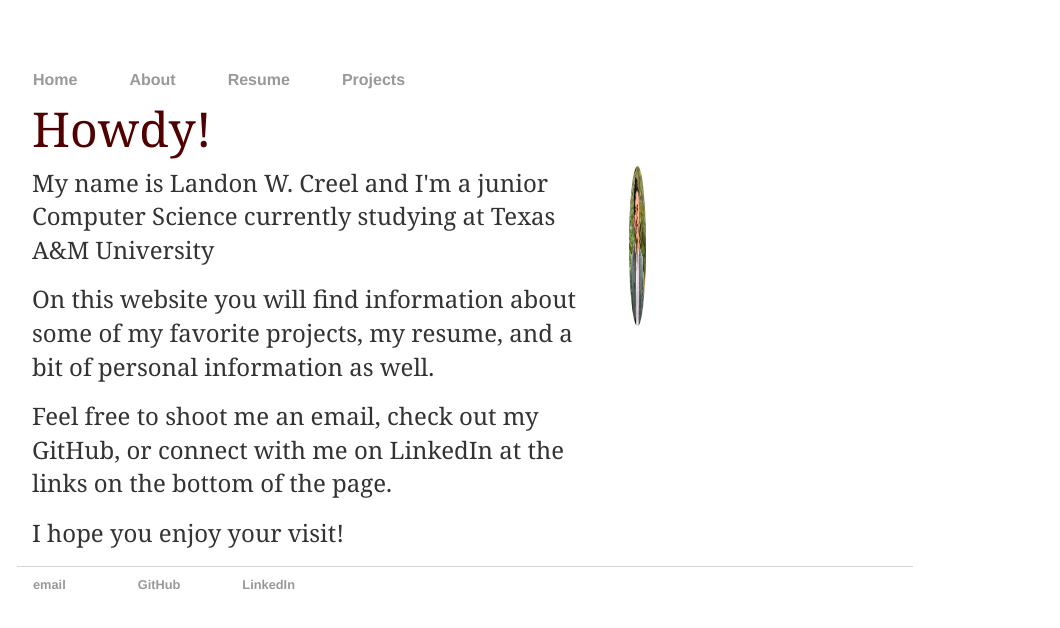
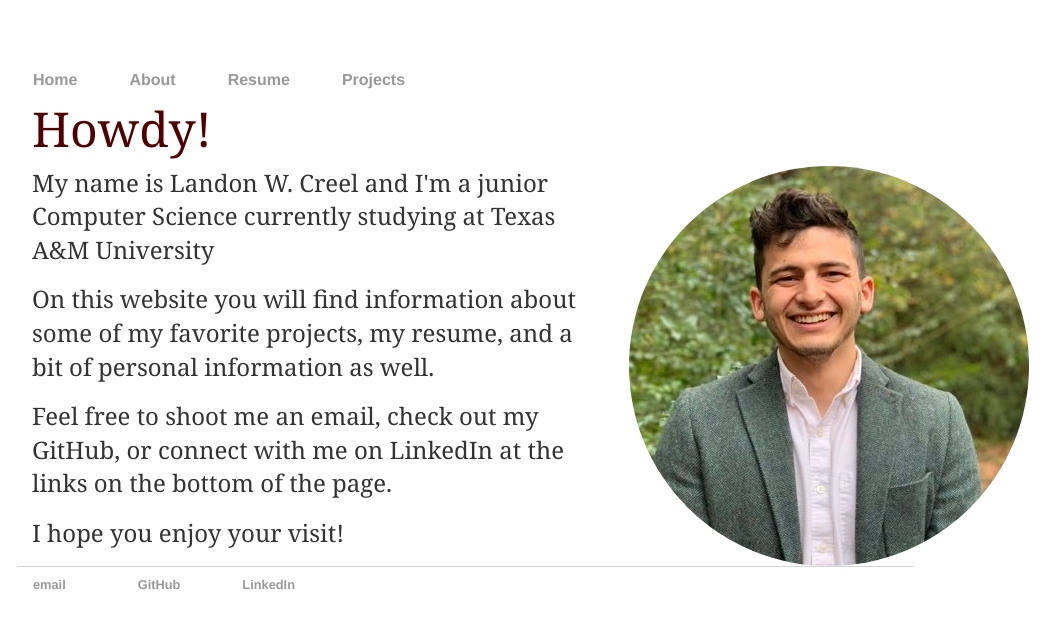
Before and after one commit to lwcreel/lwcreel.github.io, a Jekyll site: the page built from index.html, in a window 1280 px wide. Shown: the top 628 px of the page, without its empty margins (175-1235 px from the left). Built offline with Jekyll 4.4.1, drawn with Linux system fonts in a browser that asks for light colours.

Commit message:
undid really bad mobile fix

```diff
--- a/css/main.css
+++ b/css/main.css
@@ -51,8 +51,6 @@ ul.posts li {
 }
 .circular-portrait {
     border-radius: 50%;
-    height: 40%;
-    width: 6.25%;
 }
 .family-photo{
     width: 1000px;
```
